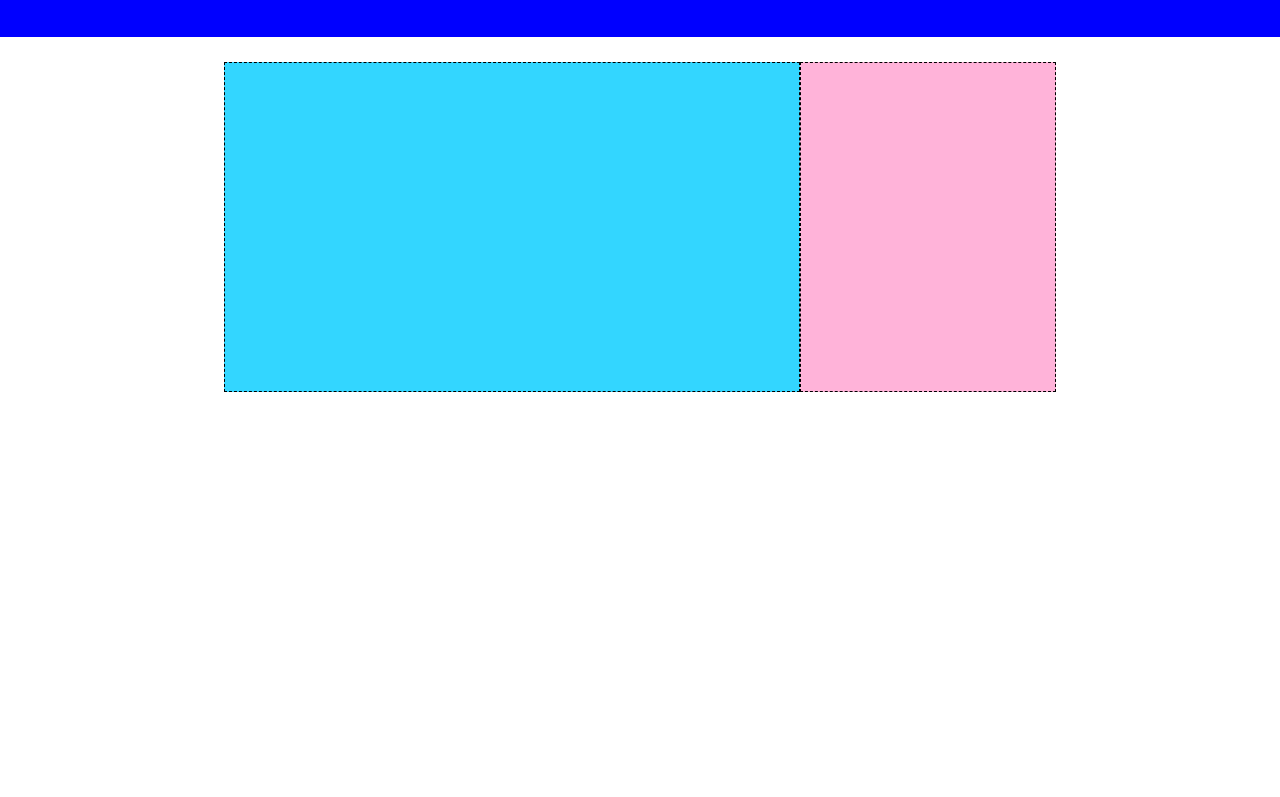
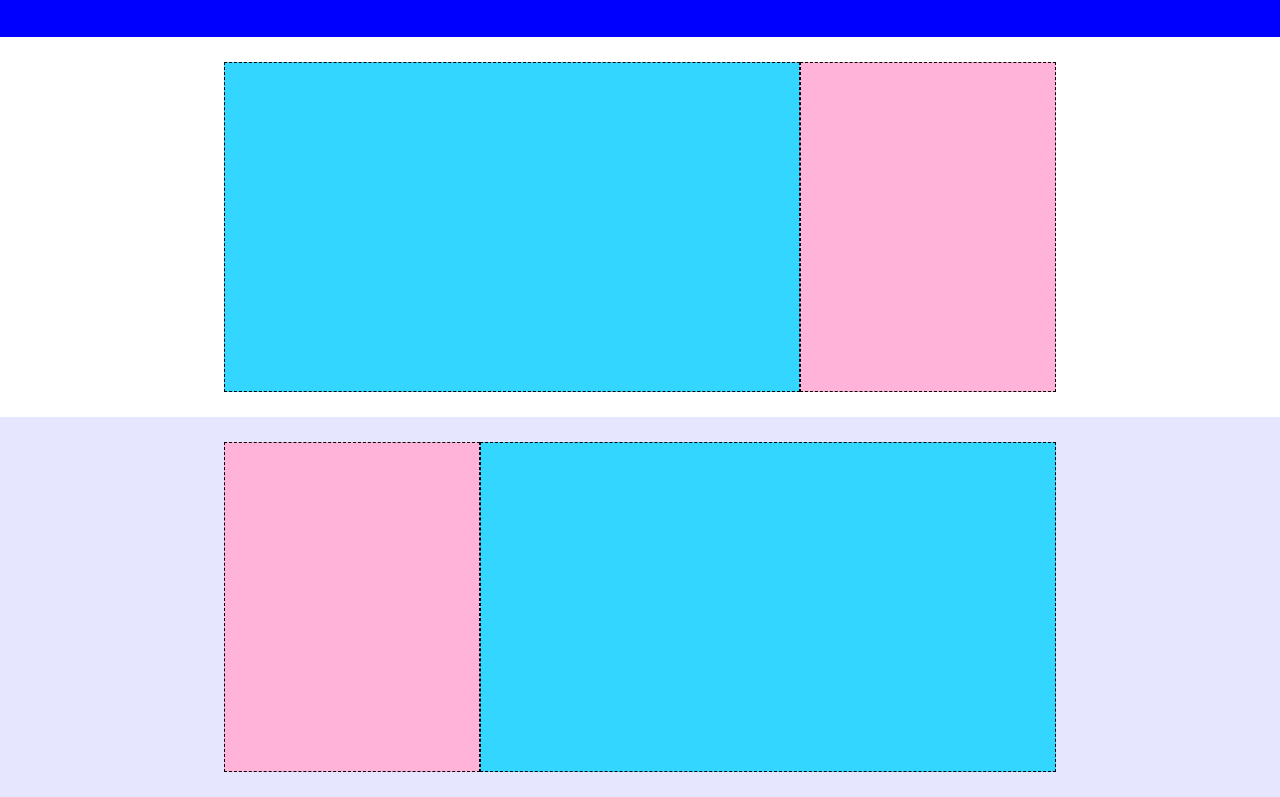
Before and after one commit to AlessandroLembo/htmlcss-struttura-discord, a plain HTML site: page index.html in a window 1280 px wide. Shown: the part 403-1200 px from the top of the page. Before the commit the page ends 820 px from the top, so only its background shows below. Drawn offline with Linux system fonts and the light colour scheme.

Commit message:
seconda sezione

```diff
--- a/index.html
+++ b/index.html
@@ -30,9 +30,15 @@
 
     <!--corpo della pagina-->
     <main>
-        <section class="section-small first-content">
+        <section class="section-small content">
                <div class="medium-box"></div>
                <div class="small-box"></div>
+        </section>
+
+        <section class="section-small colour-content">
+            <div class="small-box"></div>
+            <div class="medium-box"></div>
+
         </section>
 
     </main>
--- a/style.css
+++ b/style.css
@@ -90,7 +90,7 @@ a{
 }
 
 /* prima sezione del corpo */
-.first-content{
+.content, .colour-content{
     display: flex;
     justify-content: center;
     align-items: center;
@@ -110,3 +110,8 @@ a{
     width: 20%;
     background-color: #ffb3d9;
 }
+
+/* seconda sezione del corpo */
+.colour-content{
+    background-color:#e6e6ff;
+}
```
